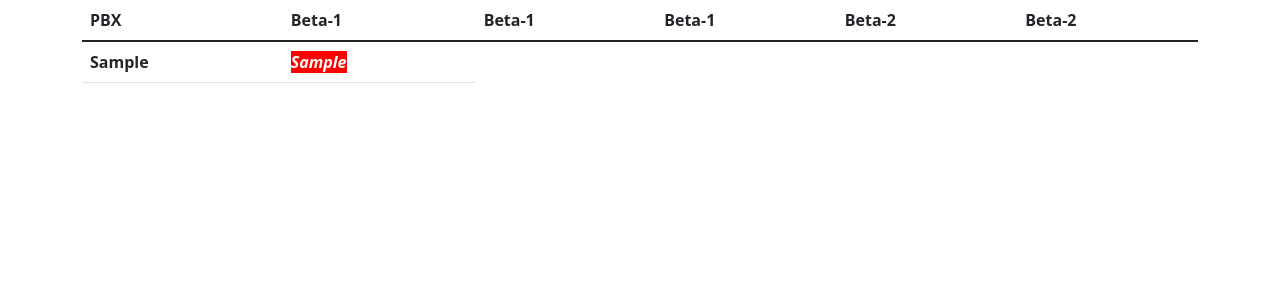
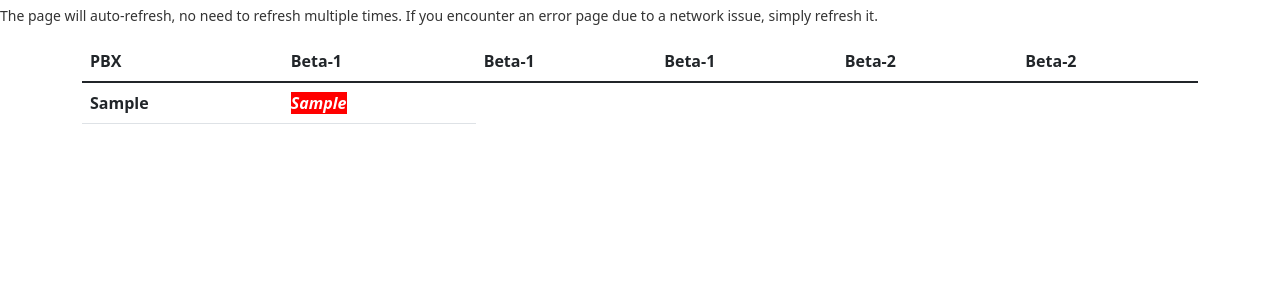
Before and after one commit to shubhamgoel01/Dashboard-linux, a Django app: template project1/Home/templates/pbx.html in a window 1280 px wide. Shown: the top 300 px of the page. Run offline with Django 4.2, Linux system fonts and the light colour scheme; the template is opened without the code that fills it: most values are stand-ins (such as "Sample title", 1, 10 or a date in 2020).

Commit message:
Update base1.html

```diff
--- a/project1/Home/templates/base1.html
+++ b/project1/Home/templates/base1.html
@@ -33,7 +33,9 @@
     </style>
   </head>
   <body>
-
+    <nav class="navbar d-flex align-items-start flex-column">
+      <b><h4 class="text-center" style="color: #333; font-size: 14px;">The page will auto-refresh, no need to refresh multiple times. If you encounter an error page due to a network issue, simply refresh it.</h4></b>
+    </nav>
 
   {% if messages %}
   {% for message in messages %}
```
